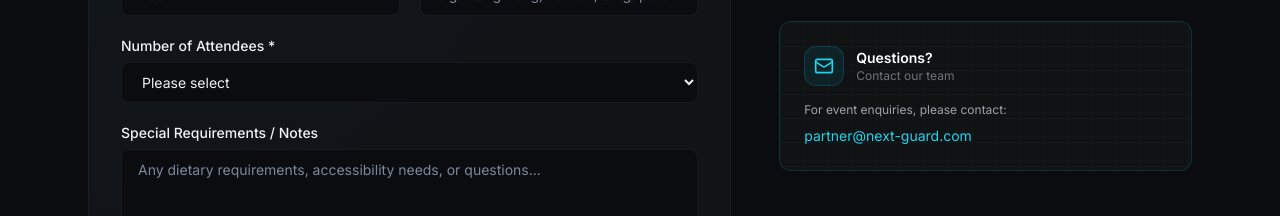
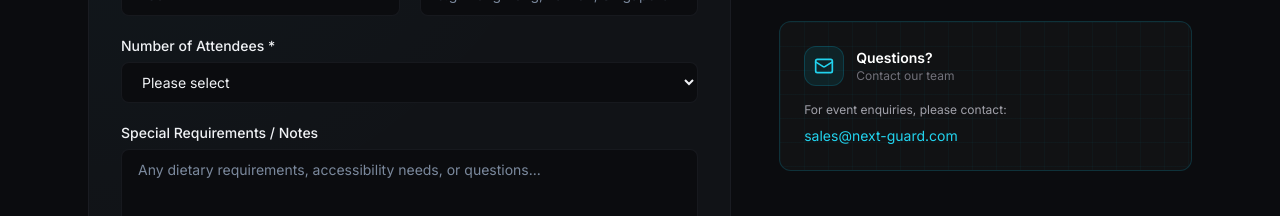
Before and after one commit to NextGuard-hk/nextguard-website, a Next.js app: page /partner-day-2026-registration in a window 1280 px wide. Shown: the part 980-1196 px from the top of the page. Built offline with nearby package versions, Linux system fonts and the light colour scheme.

Commit message:
Update contact email to sales@next-guard.com

```diff
--- a/components/registration-page.tsx
+++ b/components/registration-page.tsx
@@ -263,7 +263,7 @@ export function RegistrationPage() {
                     </div>
                     <div className="space-y-2">
                       <p className="text-xs text-zinc-400">For event enquiries, please contact:</p>
-                      <p className="text-sm text-cyan-400">partner@next-guard.com</p>
+                      <p className="text-sm text-cyan-400">sales@next-guard.com</p>
                     </div>
                   </div>
                 </div>
```
